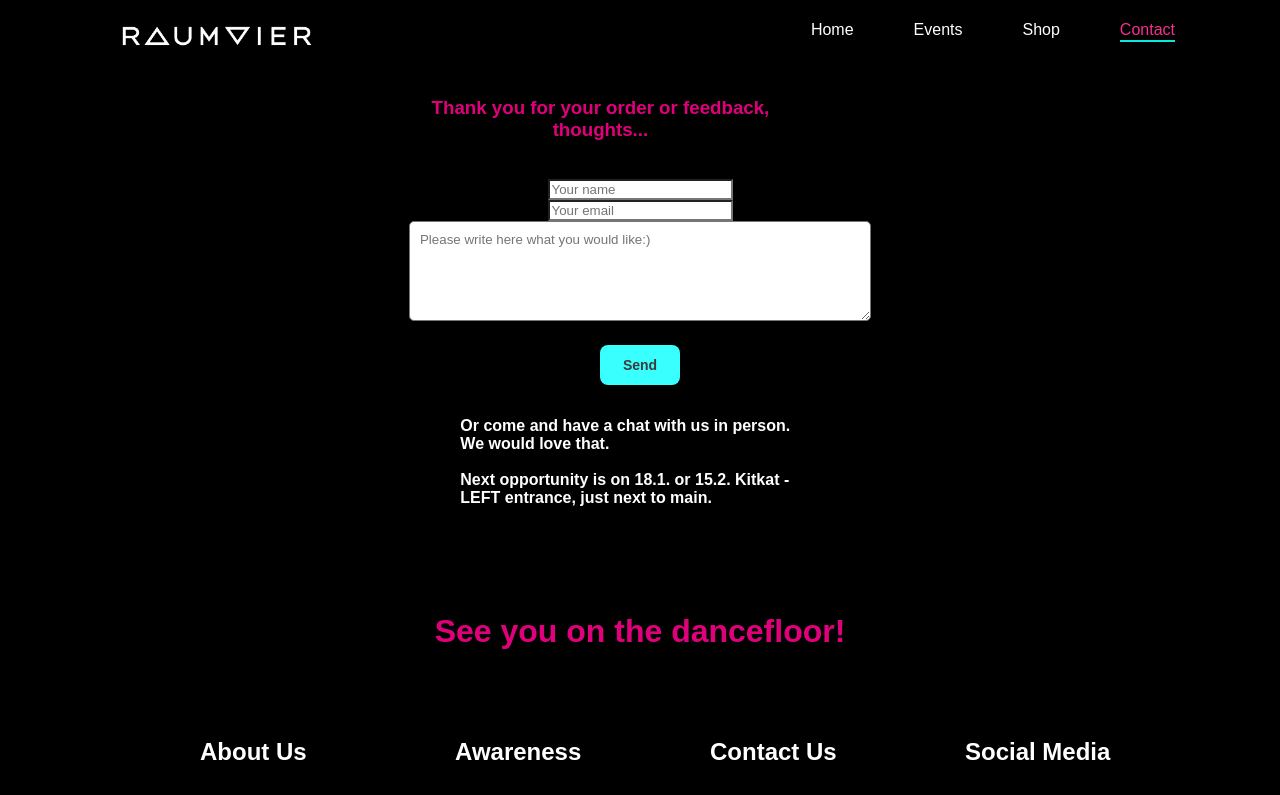
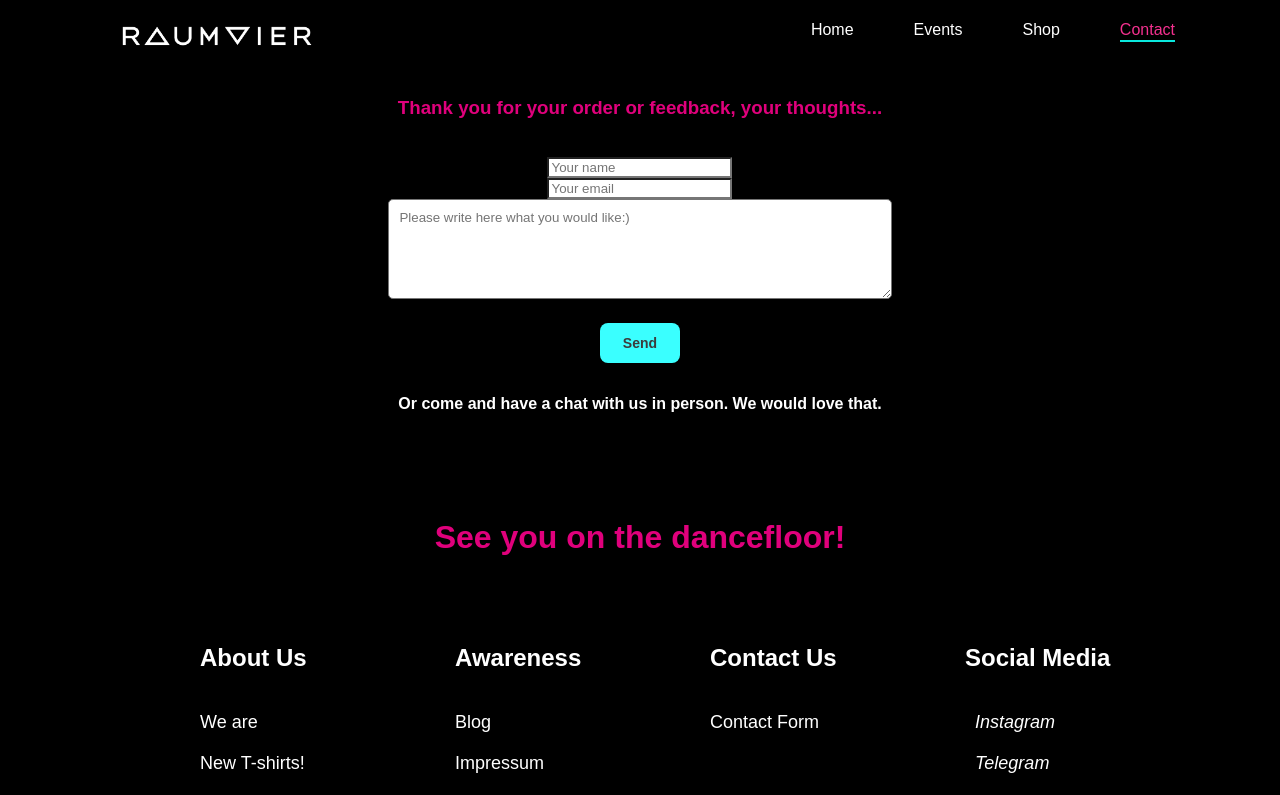
Before and after one commit to Sonickaa/R4_Events_FE, a React (Vite) app: page /contact in a window 1280 px wide. Shown: the top 795 px of the page. Built offline with nearby package versions, Linux system fonts and the light colour scheme.

Commit message:
februar update

```diff
--- a/src/components/Contact.jsx
+++ b/src/components/Contact.jsx
@@ -32,7 +32,7 @@ export default function Contact() {
       <div className="contact-main">
         <div className="contact_container">
           <h3 className="contact">
-            Thank you for your order or feedback, thoughts...
+            Thank you for your order or feedback, your thoughts...
           </h3>
           <Form ref={form} onSubmit={sendEmail}>
             <Form.Group className="mb-2" controlId="inlineFormInput">
@@ -65,10 +65,7 @@ export default function Contact() {
             </Button>
           </Form>
           <h4 className="contact-buttom">
-            Or come and have a chat with us in person. <br /> We would love
-            that. <br />
-            <br /> Next opportunity is on 18.1. or 15.2. Kitkat - <br /> LEFT
-            entrance, just next to main.
+            Or come and have a chat with us in person. We would love that.
           </h4>
         </div>
       </div>
--- a/src/components/Events.jsx
+++ b/src/components/Events.jsx
@@ -4,14 +4,21 @@ export default function Events() {
   return (
     <>
       <div className="event-container">
+        <span className="althea">
+          <h3 className="althea">
+            After closing one chapter of four years in the basement of Kitkat
+            Club, we are excited to enter new dimensions of OHM Club, with
+            beloved friends from Vumantra label and our best resident djs.{" "}
+          </h3>
+          <img className="home-pic" src="OHM.jpg" alt="next" />
+        </span>
         <div className="event-heading">
-          <h3 style={{ color: "#E0007C" }}>
+          <h3>
             Photos by dearest Althea, taken on her Polaroid cameras during our
             events:{" "}
           </h3>
         </div>
         <div className="event-images">
-          <img className="home-pic" src="Untitled-1.png" alt="next" />
           <img src="\Scansione 1.jpg" alt="polaroid-photo" />
           <img src="\Scansione 2.jpg" alt="polaroid-photo" />
           <img src="\Scansione 5.jpg" alt="polaroid-photo" />
@@ -29,6 +36,7 @@ export default function Events() {
           </h3>
         </div>
         <div className="event-images">
+          <img className="home-pic" src="Untitled-1.png" alt="next" />
           <img src="\event-cover.png" alt="flyer" />
           <img src="\flyer front.jpg" alt="public" />
           <img src="\fuckoff.jpg" alt="poster" />
--- a/src/components/Footer.jsx
+++ b/src/components/Footer.jsx
@@ -33,7 +33,7 @@ const Footer = () => {
           </Column>
           <Column>
             <Heading>Awareness</Heading>
-            <FooterLink href="/notification">IMPORTANT</FooterLink>
+            <FooterLink href="/notification">Blog</FooterLink>
             <FooterLink href="/impressum">Impressum</FooterLink>
             {/*   <FooterLink href="#">Help</FooterLink> */}
             {/*   <FooterLink href="#">Teaching</FooterLink> */}
--- a/src/components/Home.jsx
+++ b/src/components/Home.jsx
@@ -7,17 +7,17 @@ export default function Home() {
       <img className="home-pic" src="\T-shirts\tasse2022.jpg" alt="home" />
 
       <h1 className="sexy">
-        Your sexy, friendly, techno & fetish underground. <br /> Come to us
-        through the Left side entrance.{" "}
+        Your sexy, friendly, techno & fetish underground. <br /> Come and dance
+        with us!{" "}
       </h1>
       <h3>
         {" "}
-        <NavLink className="link" to="/notification">
+        {/*  <NavLink className="link" to="/notification">
           {" "}
           WE NEED YOU!
-        </NavLink>
+        </NavLink> */}
       </h3>
-      <img className="home-pic" src="Untitled-1.png" alt="next" />
+      <img className="home-pic" src="OHM.jpg" alt="next" />
     </>
   );
 }
--- a/src/components/Notification.jsx
+++ b/src/components/Notification.jsx
@@ -3,7 +3,10 @@ import "./css/Notification.css";
 export default function Notification() {
   return (
     <div className="need">
-      <h3>WE NEED YOU!</h3>
+      <h3>
+        Letter to you from December 2023, or How we ended our four years journey
+        in the KitKat Club:
+      </h3>
       <p className="double-break">
         Dear Raumvier friends, <br /> <br />
         We come to you with very distressing news. <br /> As you know, we are a
--- a/src/components/css/Contact.css
+++ b/src/components/css/Contact.css
@@ -3,6 +3,10 @@
   justify-content: center;
   align-items: center;
   background-color: black;
+  width: auto;
+}
+
+.contact {
   width: auto;
 }
 
@@ -55,12 +59,10 @@ input {
 
 .message_field {
   background-color: white;
-
   width: 90%;
 }
 
 .contact-buttom {
   color: white;
-  text-align: left;
-  margin: 2em auto;
+  width: auto;
 }
--- a/src/components/css/Events.css
+++ b/src/components/css/Events.css
@@ -6,8 +6,16 @@
 }
 
 .event-heading {
-  text-align: left;
+  display: flex;
+  justify-content: center;
   width: 100%;
+}
+
+.althea {
+  color: #09e8de;
+  display: flex;
+  justify-content: center;
+  width: 80%;
 }
 
 .event-images {
--- a/src/components/css/Notification.css
+++ b/src/components/css/Notification.css
@@ -1,5 +1,5 @@
 .need {
-  width: 75%;
+  width: auto;
   text-align: left;
-  margin-left: 2em;
+  margin: 2em;
 }
```
Also changed, not shown: public/OHM.jpg (added).
